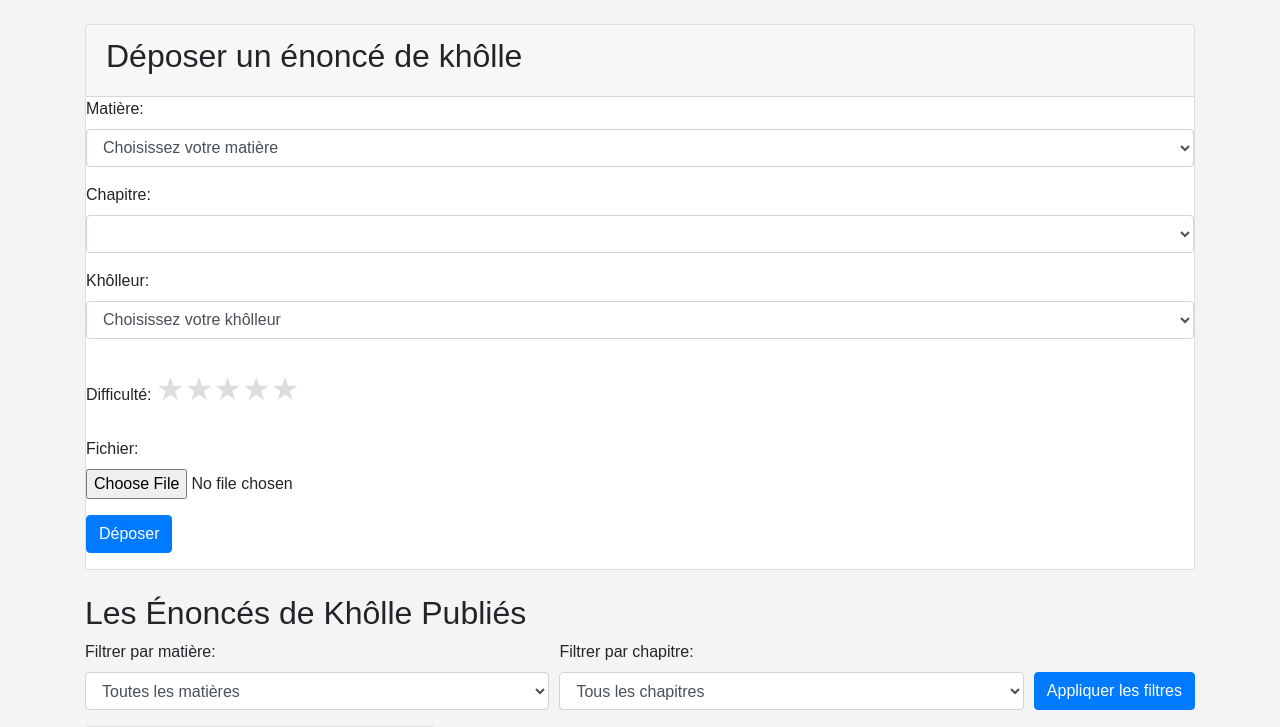
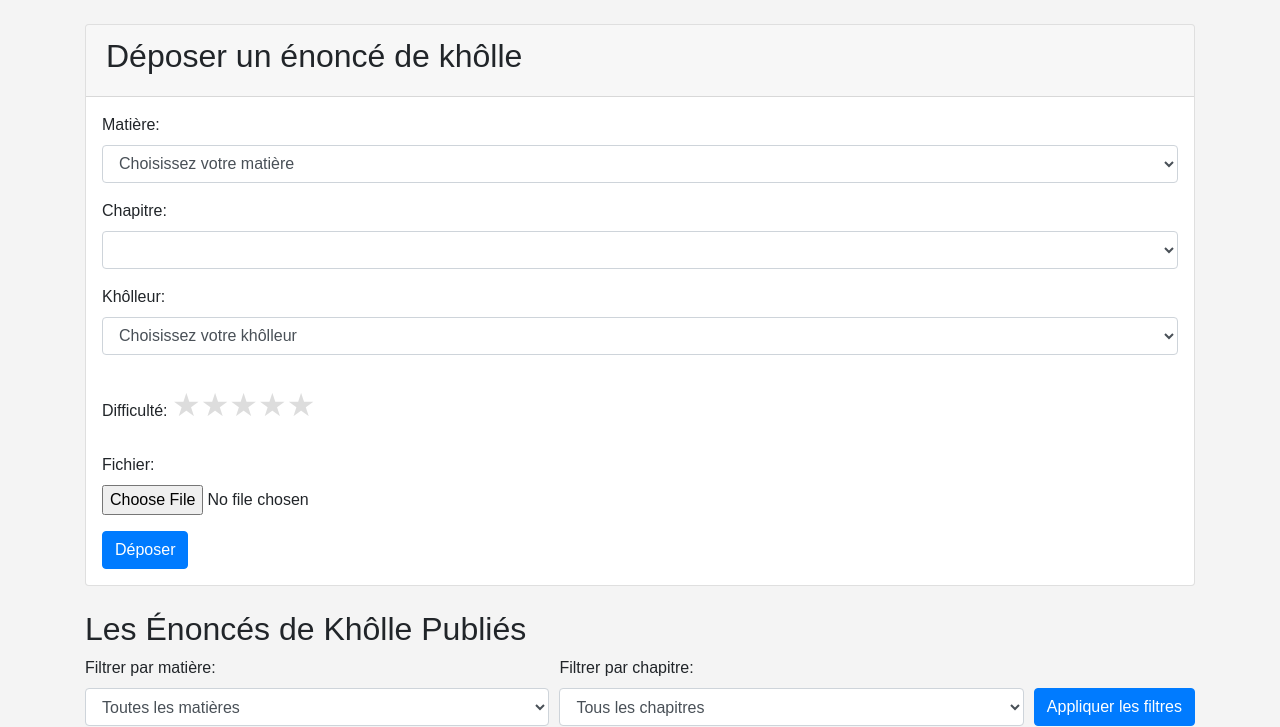
Before and after one commit to marceaupatu123/sitekhollecivmpsi, a Flask app: page / in a window 1280 px wide. Shown: the part 108-835 px from the top of the page. Run offline with Flask 3, Linux system fonts and the light colour scheme; a user stored in the database is signed in; tables that the repository leaves empty hold one stand-in row (values such as "Sample post"); grey boxes marked "Sample" are stand-in pictures; lists and menus that the app fills with data are empty; some libraries are stand-ins or nearby versions.

Commit message:
J'ai fait joujou avec boostrap

```diff
--- a/static/css/styles.css
+++ b/static/css/styles.css
@@ -54,3 +54,21 @@ header a:hover {
 .star-rating label:hover ~ label {
     color: #f5b301;
 }
+
+.fade {
+    opacity: 0;
+    transition: opacity 0.5s ease-in-out;
+}
+
+.fade.show {
+    opacity: 1;
+}
+
+.card {
+    transition: transform 0.3s, box-shadow 0.3s;
+}
+
+.card:hover {
+    transform: scale(1.05);
+    box-shadow: 0 8px 16px rgba(0, 0, 0, 0.3);
+}
--- a/templates/index.html
+++ b/templates/index.html
@@ -5,6 +5,7 @@
     <meta name="viewport" content="width=device-width, initial-scale=1.0">
     <title>Site de la Classe de MPSI</title>
     <link rel="stylesheet" href="https://stackpath.bootstrapcdn.com/bootstrap/4.5.2/css/bootstrap.min.css">
+    <link rel="stylesheet" href="https://cdnjs.cloudflare.com/ajax/libs/animate.css/4.1.1/animate.min.css"/>
     <link rel="stylesheet" href="{{ url_for('static', filename='css/styles.css') }}">
     <script>
         function refreshPage() {
@@ -52,27 +53,27 @@
         {% endwith %}
         {% if current_user.is_authenticated %}
         <div class="card mb-4">
-            <div class="card-header">
+            <div class="card-header mb-3">
                 <h2>Déposer un énoncé de khôlle</h2>
             </div>
                 <form action="/upload" method="post" enctype="multipart/form-data">
-                    <div class="form-group">
+                    <div class="form-group px-3">
                         <label for="subject">Matière:</label>
                         <select id="subject" name="subject" class="form-control" required>
                             <option value="" disabled selected>Choisissez votre matière</option>
                         </select>
                     </div>
-                    <div class="form-group">
+                    <div class="form-group px-3">
                         <label for="chapter">Chapitre:</label>
                         <select id="chapter" name="chapter" class="form-control" required></select>
                     </div>
-                    <div class="form-group">
+                    <div class="form-group px-3">
                         <label for="kholleur">Khôlleur:</label>
                         <select id="kholleur" name="kholleur" class="form-control" required>
                             <option value="" disabled selected>Choisissez votre khôlleur</option>
                         </select>
                     </div>
-                    <div class="form-group">
+                    <div class="form-group px-3">
                         <label for="difficulty">Difficulté:</label>
                         <div class="star-rating">
                             <input type="radio" id="star5" name="difficulty" value="5" required><label for="star5" title="5 étoiles">★</label>
@@ -82,11 +83,11 @@
                             <input type="radio" id="star1" name="difficulty" value="1"><label for="star1" title="1 étoile">★</label>
                         </div>
                     </div>
-                    <div class="form-group">
+                    <div class="form-group px-3">
                         <label for="file">Fichier:</label>
                         <input type="file" name="file" id="file" class="form-control-file" accept="image/*" required>
                     </div>
-                    <div class="form-group">
+                    <div class="form-group px-3">
                         <button type="submit" class="btn btn-primary">Déposer</button>
                     </div>
                 </form>
@@ -228,17 +229,17 @@
                             const submissionDiv = document.createElement('div');
                             submissionDiv.classList.add('col-md-4', 'mb-4');
                             submissionDiv.innerHTML = `
-                                <div class="card">
-                                    <div class="card-body">
-                                        <p><strong>Prénom:</strong> ${submission.prenom}</p>
-                                        <p><strong>Matière:</strong> ${submission.subject}</p>
-                                        <p><strong>Chapitre:</strong> ${submission.chapter}</p>
-                                        <p><strong>Khôlleur:</strong> ${submission.kholleur}</p>
-                                        <p><strong>Date:</strong> ${submission.date}</p>
-                                        <p><strong>Difficulté:</strong> ${generateStars(submission.difficulte)}</p>
-                                        <img src="${submission.image_url}" alt="Image de l'énoncé" class="img-fluid">
+                                    <div class="card h-100 animate__animated animate__fadeIn">
+                                        <img src="${submission.image_url}" alt="Image de l'énoncé"  class="card-img-top" style="max-height: 200px; max-width: 100%;">
+                                        <div class="card-body">
+                                            <p class="fw-bold">Prénom: <span class="fw-normal">${submission.prenom}</span></p>
+                                            <p class="fw-bold">Matière: <span class="fw-normal">${submission.subject}</span></p>
+                                            <p class="fw-bold">Chapitre: <span class="fw-normal">${submission.chapter}</span></p>
+                                            <p class="fw-bold">Khôlleur: <span class="fw-normal">${submission.kholleur}</span></p>
+                                            <p class="fw-bold">Date: <span class="fw-normal">${submission.date}</span></p>
+                                            <p class="fw-bold">Difficulté: <span class="fw-normal">${generateStars(submission.difficulte)}</span></p>
+                                        </div>
                                     </div>
-                                </div>
                             `;
                             submissionsList.appendChild(submissionDiv);
                         });
```
